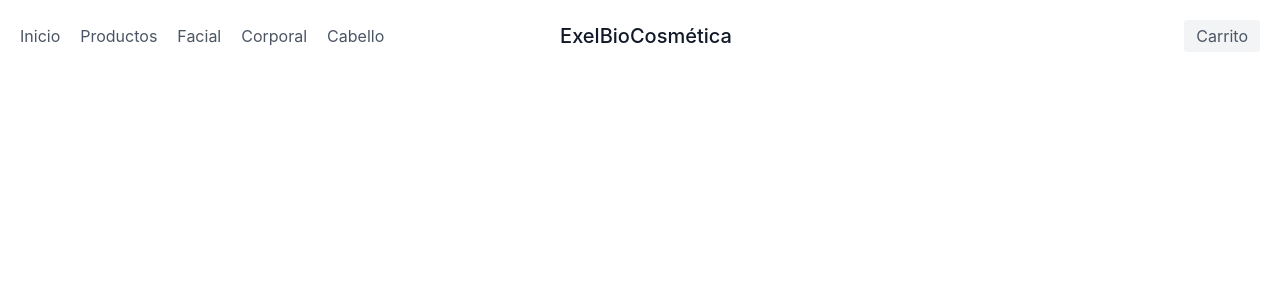
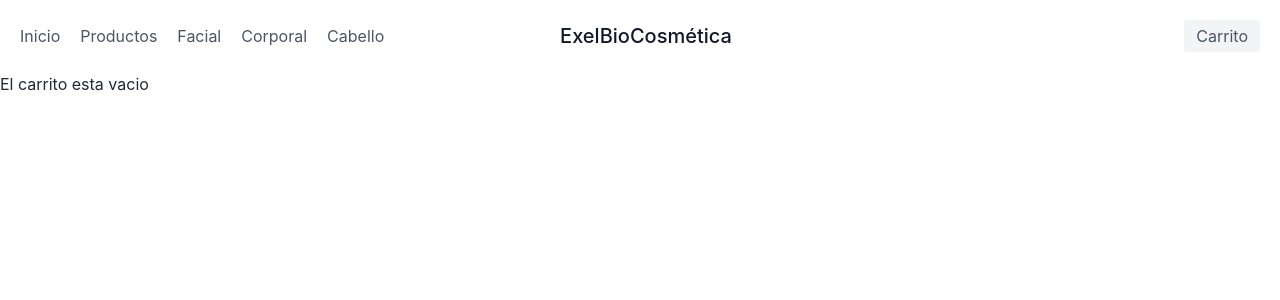
Before and after one commit to Florcha/Tienda-Exel-Online, a React (Create React App) app: page /cart in a window 1280 px wide. Shown: the top 300 px of the page. Built offline with nearby package versions, Linux system fonts and the light colour scheme.

Commit message:
Corrijo Cart.jsx, CartProduct.jsx y App.jsx

```diff
--- a/src/App.jsx
+++ b/src/App.jsx
@@ -1,5 +1,6 @@
 import React from "react";
 import { BrowserRouter, Route, Routes } from "react-router-dom";
+import Cart from "./components/cart/Cart";
 /*import Cart from "./components/cart/Cart";*/
 import NavBar from "./components/common/NavBar";
 import ProductDetailContainer from "./components/containers/ProductDetailContainer";
@@ -19,6 +20,7 @@ function App() {
             <Route path="products" element={<ProductListContainer />} />
             <Route path="products/:category" element={<ProductListContainer />} />
             <Route path="product/:id" element={<ProductDetailContainer />} />
+            <Route path="cart" element={<Cart />} />
           </Routes>
         </BrowserRouter>
       </CartContextProvider>
--- a/src/components/cart/Cart.jsx
+++ b/src/components/cart/Cart.jsx
@@ -1,15 +1,15 @@
 import { useCartContext } from "../../context/CartContextProvider";
-import CartProduct from "../CartProduct/CartProduct";
+import CartProduct from "./CartProduct";
 
 const Cart = () => {
-  const { cartList, emptyCart, totalPrice } = useCartContext();
+  const { productList, emptyCart, totalPrice } = useCartContext();
 
   return (
     <div>
-      {cartList.map((item) => (
-        <CartProduct key={item.id} item={item} />
+      {productList.map((item) => (
+        <CartProduct key={item.id} product={item} />
       ))}
-      {cartList.length > 0 ? (
+      {productList.length > 0 ? (
         <>
           <button onClick={() => emptyCart()}>Vaciar Carrito</button>
           <h1>Precio total: ${totalPrice()}</h1>
--- a/src/components/cart/CartProduct.jsx
+++ b/src/components/cart/CartProduct.jsx
@@ -2,13 +2,14 @@ import React from "react";
 
 import { useCartContext } from "../../context/CartContextProvider";
 
-const CartProduct = ({ product }) => {
+const CartProduct = ({ product, key }) => {
   const { deleteById, removeOneUnit } = useCartContext();
-  const { name, quantity, price, id } = product;
+  const { name, quantity, price, id, pictureUrl } = product;
 
   return (
     <div>
       <h1>{name}</h1>
+      <img src={pictureUrl} alt={name} className="card-img" />
       <h4>Unidades: {quantity}</h4>
       <h4>Precio unitario: ${price}</h4>
       <button onClick={() => removeOneUnit(id)}>Eliminar 1</button>
```
